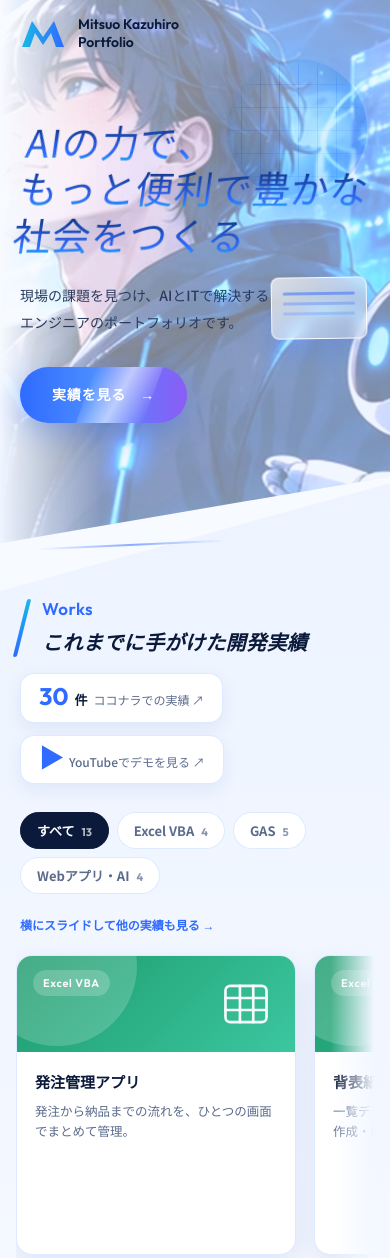
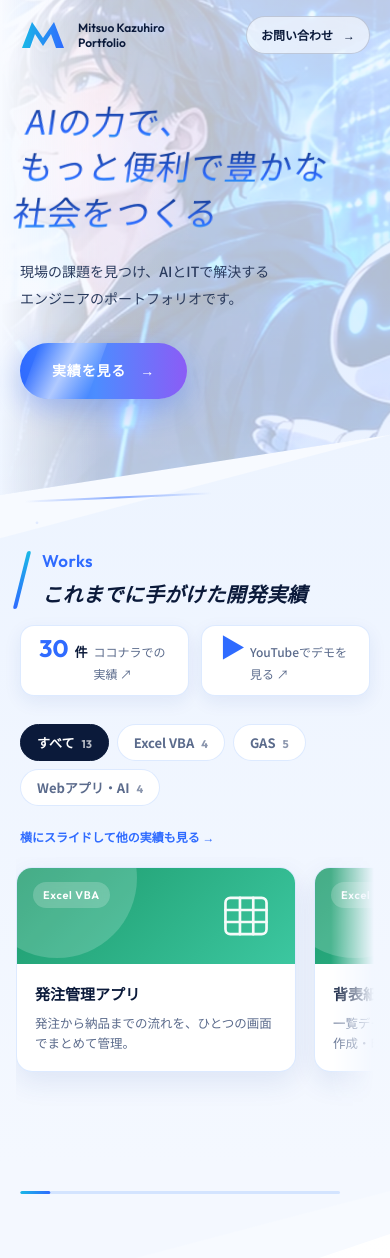
Before and after one commit to MITSUO1206/MITSUO-portfoliesite, a plain HTML site: page index.html in a window 390 px wide. Shown: the top 1258 px of the page. Drawn offline with Linux system fonts and the light colour scheme; a web font is replaced by a local one.

Commit message:
スマホ表示を調整（見出しサイズ、背景イラスト、問い合わせボタン、実績カード）
Co-Authored-By: Claude Opus 5.5 <noreply@anthropic.com>
Claude-Session: https://claude.ai/code/session_013dRvrveWUURoKT1Mbswv7C

```diff
--- a/index.html
+++ b/index.html
@@ -108,6 +108,22 @@ nav .menu{padding:6px 26px;border-radius:99px;background:rgba(255,255,255,.72);b
 .qf-msg.ok{color:#14894B;font-weight:700}.qf-msg.err{color:#C93A3F;font-weight:700}
 @media (max-width:1000px){.hero-grid{grid-template-columns:1fr}.qform{max-width:520px}}
 @media (max-width:560px){.qf-row{grid-template-columns:1fr}}
+/* Phone tuning */
+@media (max-width:560px){
+  .hero{min-height:0}
+  .hero .wrap{padding-block:28px 96px}
+  .hero h1{font-size:clamp(30px,8.6vw,38px)!important;line-height:1.35}
+  .hero-art{opacity:.22!important}
+  .globe,.holo{display:none}
+  .hero p{font-size:14px}
+  .navcta{display:flex!important;padding:7px 14px;font-size:12px}
+  .brand span{font-size:12px}
+  .slider .cards{align-items:flex-start}
+  .card p{flex:none}
+  .proof a{flex:1;justify-content:center}
+  .band{padding-block:90px 80px}
+  .sh h2{font-size:21px}
+}
 /* slanted bands */
 .band{position:relative;margin-top:-60px;padding-block:110px 100px}
 .band::before{content:"";position:absolute;inset:0;z-index:-1;background:linear-gradient(180deg,#FFFFFF,var(--bg) 85%);clip-path:polygon(0 12%,100% 0,100% 88%,0 100%)}
```
